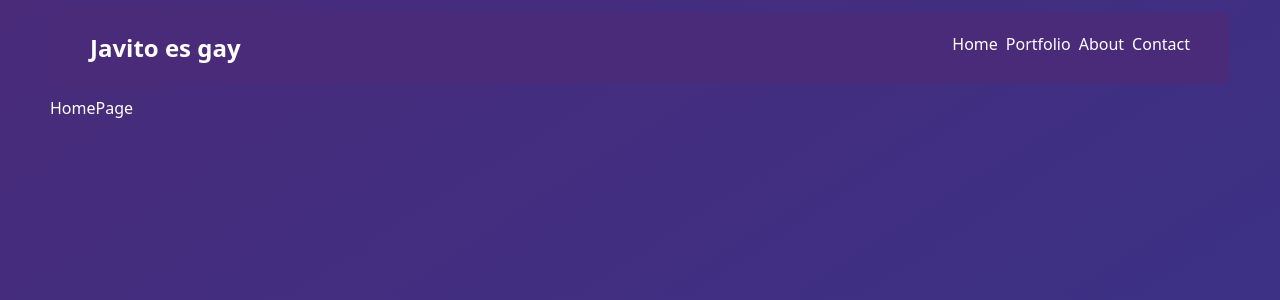
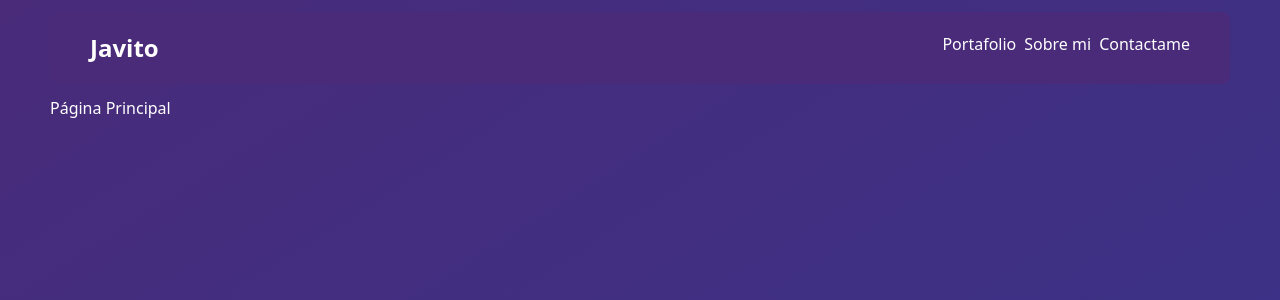
Before and after one commit to DaniCoppermind/javito-portafolio, a React (Vite) app in the folder client/: page /es in a window 1280 px wide. Shown: the top 300 px of the page. Built offline with nearby package versions, Linux system fonts and the light colour scheme; no server answers.

Commit message:
Implementación de i18next para ingles y español, navbar actualizada

```diff
--- a/client/package.json
+++ b/client/package.json
@@ -12,11 +12,15 @@
   "dependencies": {
     "@tailwindcss/vite": "^4.0.7",
     "axios": "^1.7.9",
+    "i18next": "^24.2.2",
+    "i18next-browser-languagedetector": "^8.0.4",
+    "i18next-http-backend": "^3.0.2",
     "js-cookie": "^3.0.5",
     "motion": "^12.4.7",
     "react": "^19.0.0",
     "react-dom": "^19.0.0",
     "react-hook-form": "^7.54.2",
+    "react-i18next": "^15.4.1",
     "react-router-dom": "^7.2.0",
     "tailwindcss": "^4.0.7"
   },
--- /dev/null
+++ b/client/public/locales/en/translation.json
@@ -0,0 +1,6 @@
+{
+  "home": "Home Page",
+  "portfolio": "Portfolio",
+  "about": "About",
+  "contact": "Contact"
+}
--- /dev/null
+++ b/client/public/locales/es/translation.json
@@ -0,0 +1,6 @@
+{
+  "home": "Página Principal",
+  "portfolio": "Portafolio",
+  "about": "Sobre mi",
+  "contact": "Contactame"
+}
--- a/client/src/components/Navbar.jsx
+++ b/client/src/components/Navbar.jsx
@@ -1,33 +1,35 @@
-import { Link } from 'react-router-dom';
+import { Link, useLocation } from 'react-router-dom';
 import { useAuth } from '../context/AuthContext';
 import Cookies from 'js-cookie';
+import { useTranslation } from 'react-i18next';
 
 const Navbar = () => {
+  const { t } = useTranslation();
   const { isAuthenticated, logout } = useAuth();
   const token = Cookies.get('loginSecure');
   const secretValue = import.meta.env.VITE_SECRET_KEY;
+  const location = useLocation();
 
   const handleClick = () => {
     logout();
   };
 
+  const currentLang = location.pathname.startsWith('/es') ? 'es' : 'en';
+
   return (
     <nav className="bg-primary-purple my-3 flex justify-between rounded-lg px-10 py-5">
       <h1 className="text-2xl font-bold">
-        <Link to="/en">Javito es gay</Link>
+        <Link to={`/${currentLang}`}>Javito</Link>
       </h1>
       <ul className="flex gap-x-2">
         <li>
-          <Link to="/en">Home</Link>
+          <Link to={`/${currentLang}/portfolio`}>{t('portfolio')}</Link>
         </li>
         <li>
-          <Link to="/en/portfolio">Portfolio</Link>
+          <Link to={`/${currentLang}/about`}>{t('about')}</Link>
         </li>
         <li>
-          <Link to="/en/about">About</Link>
-        </li>
-        <li>
-          <Link to="/en/contact-me">Contact</Link>
+          <Link to={`/${currentLang}/contact-me`}>{t('contact')}</Link>
         </li>
         {token === secretValue ? (
           isAuthenticated ? (
--- /dev/null
+++ b/client/src/i18n.js
@@ -0,0 +1,18 @@
+import i18n from 'i18next';
+import LanguageDetector from 'i18next-browser-languagedetector';
+import { initReactI18next } from 'react-i18next';
+import Backend from 'i18next-http-backend';
+
+i18n
+  .use(LanguageDetector)
+  .use(initReactI18next)
+  .use(Backend)
+  .init({
+    debug: true,
+    fallbackLng: 'en',
+    returnObjects: true,
+    detection: {
+      order: ['path'],
+      caches: [],
+    },
+  });
--- a/client/src/main.jsx
+++ b/client/src/main.jsx
@@ -1,10 +1,13 @@
-import { StrictMode } from 'react'
-import { createRoot } from 'react-dom/client'
-import './index.css'
-import App from './App.jsx'
+import React, { StrictMode } from 'react';
+import { createRoot } from 'react-dom/client';
+import './index.css';
+import App from './App.jsx';
+import './i18n.js';
 
 createRoot(document.getElementById('root')).render(
   <StrictMode>
-    <App />
+    <React.Suspense fallback="Loading...">
+      <App />
+    </React.Suspense>
   </StrictMode>
-)
+);
--- a/client/src/pages/HomePage.jsx
+++ b/client/src/pages/HomePage.jsx
@@ -1,7 +1,9 @@
-import React from 'react';
+import { useTranslation } from 'react-i18next';
 
 const HomePage = () => {
-  return <div>HomePage</div>;
+  const { t } = useTranslation();
+
+  return <div>{t('home')}</div>;
 };
 
 export default HomePage;
```
Also changed, not shown: 1 other file (tests, documents, lock files or other folders).
